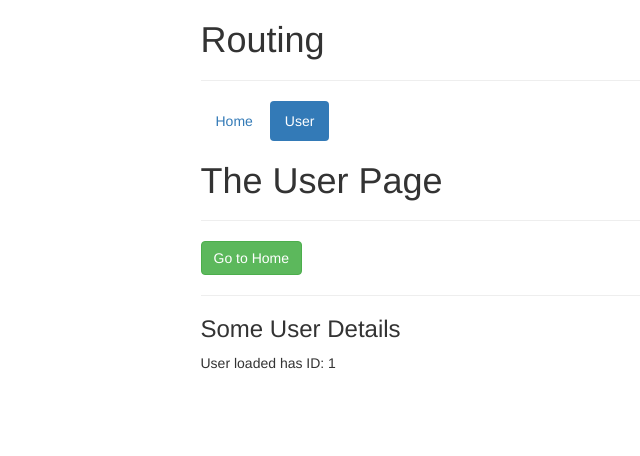
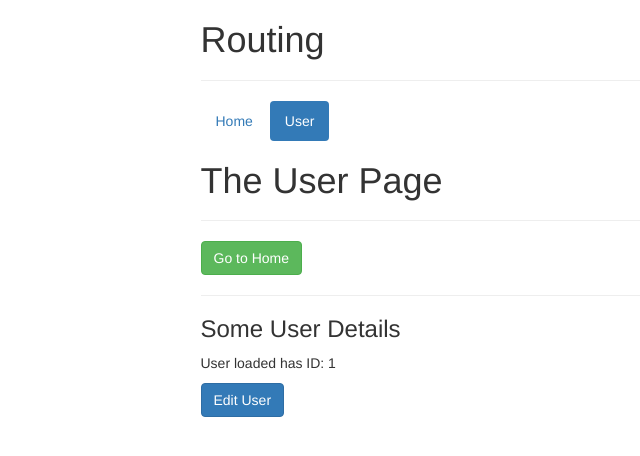
Before and after one commit to azkura/vue-routing-app, a Vue app: page /user/1 in a window 1280 px wide. Shown: the top 456 px of the page, without its empty margins (162-802 px from the left). Built offline with nearby package versions, Linux system fonts and the light colour scheme.

Commit message:
Making Router Links More Dynamic (editing user)

```diff
--- a/src/components/user/UserDetail.vue
+++ b/src/components/user/UserDetail.vue
@@ -2,5 +2,9 @@
     <div>
          <h3>Some User Details</h3>
          <p>User loaded has ID: {{ $route.params.id }}</p>
+         <router-link
+            tag="button"
+            :to="'/user/' + $route.params.id + '/edit'"
+            class="btn btn-primary">Edit User</router-link>
     </div>
 </template>
```
